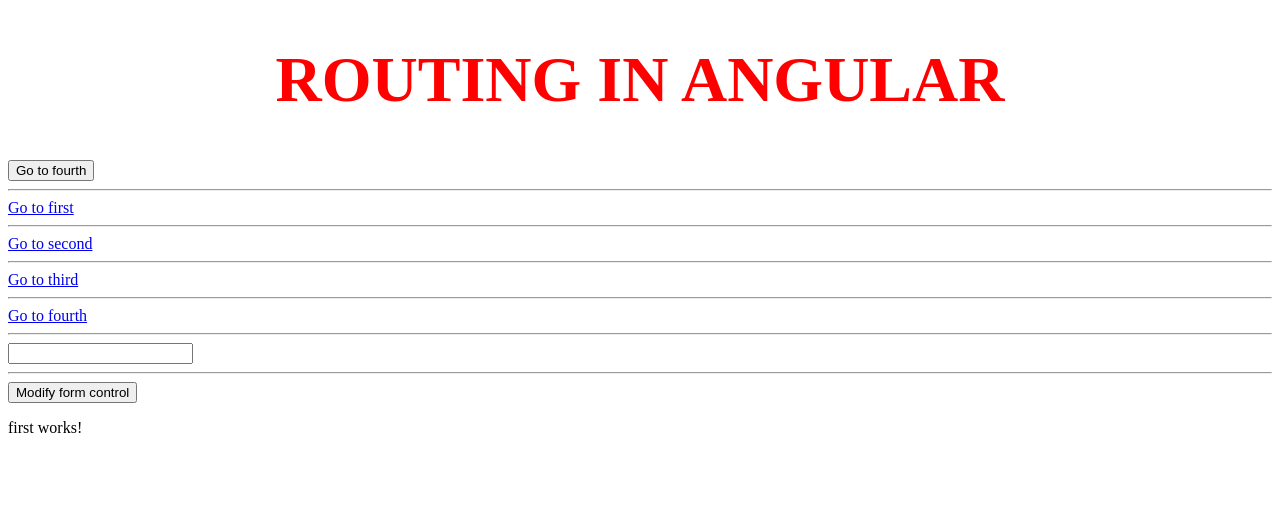
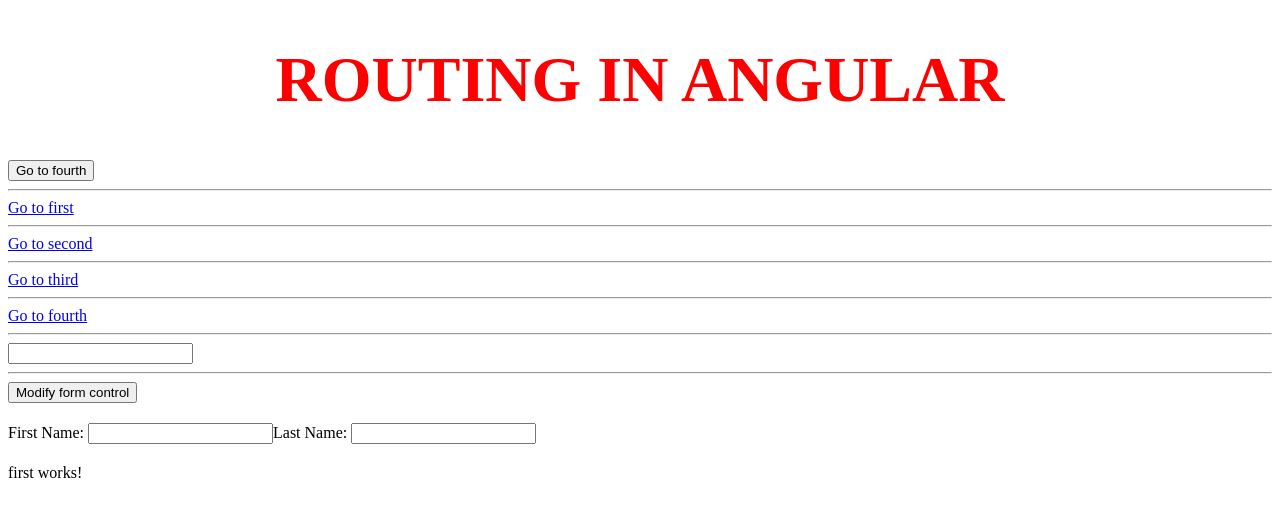
Before and after one commit to Alan114/angular-practice-2, an Angular app: page /first in a window 1280 px wide. Shown: the top 516 px of the page. Built offline with nearby package versions, Linux system fonts and the light colour scheme.

Commit message:
Using a FormGroup with multiple FormControl elements

```diff
--- a/src/app/app.component.html
+++ b/src/app/app.component.html
@@ -18,4 +18,12 @@
 <button (click)="modifyFormControl()">Modify form control</button>
 {{ testProp.value }}
 
+<form [formGroup]="profileForm">
+  <label for="first-name">First Name: </label>
+  <input id="first-name" type="text" formControlName="firstName" />
+
+  <label for="last-name">Last Name: </label>
+  <input id="last-name" type="text" formControlName="lastName" />
+</form>
+
 <router-outlet></router-outlet>
--- a/src/app/app.component.scss
+++ b/src/app/app.component.scss
@@ -3,3 +3,7 @@
     font-size: 4rem;
     color: red;
 }
+
+form {
+    margin: 20px 0;
+}
--- a/src/app/app.component.ts
+++ b/src/app/app.component.ts
@@ -1,5 +1,5 @@
 import { Component } from '@angular/core';
-import { FormControl } from '@angular/forms';
+import { FormBuilder, FormControl, FormGroup } from '@angular/forms';
 import { Router } from '@angular/router';
 
 @Component({
@@ -9,8 +9,20 @@
 })
 export class AppComponent {
   title = 'myapp2';
+
   testProp = new FormControl('');
-  constructor(private router: Router) {
+
+  profileForm = new FormGroup({
+    firstName: new FormControl(''),
+    lastName: new FormControl(''),
+  });
+
+  profileTwo = this.fb.group({
+    firstName: [''],
+    lastName: [''],
+  });
+
+  constructor(private router: Router, private fb: FormBuilder) {
     this.router.events.subscribe((e) => {
       console.log(e);
     });
```
